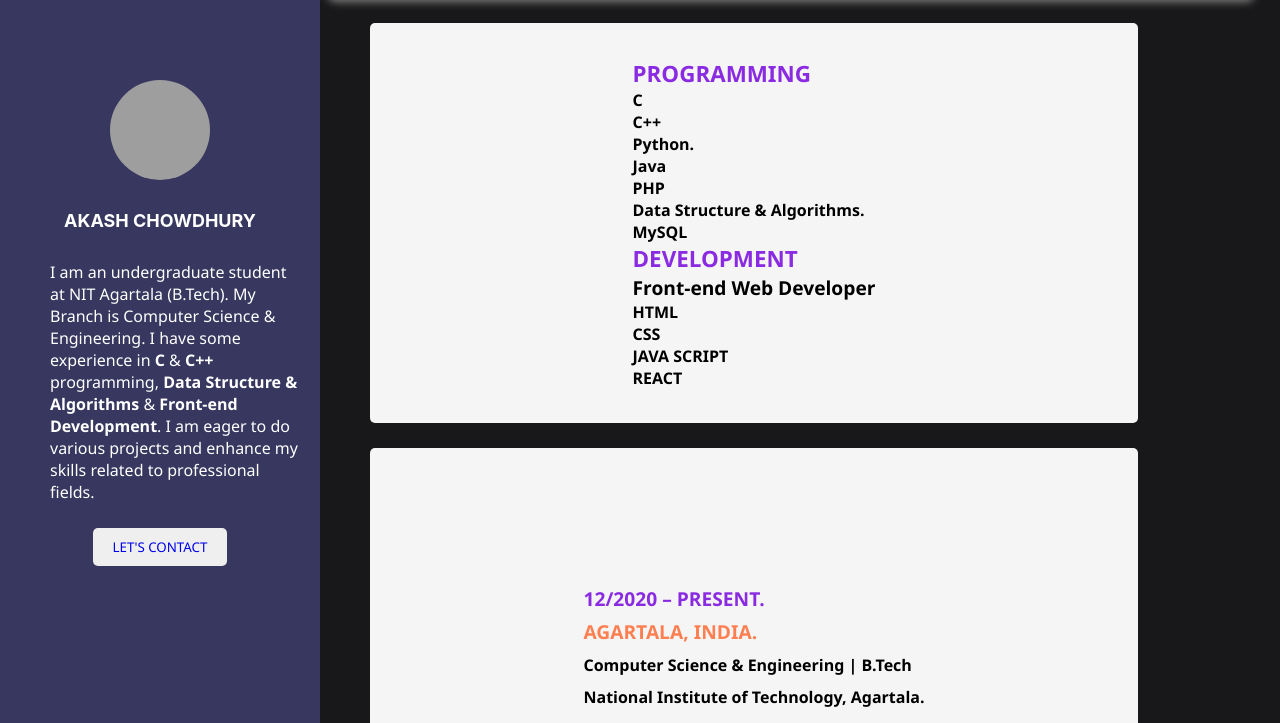
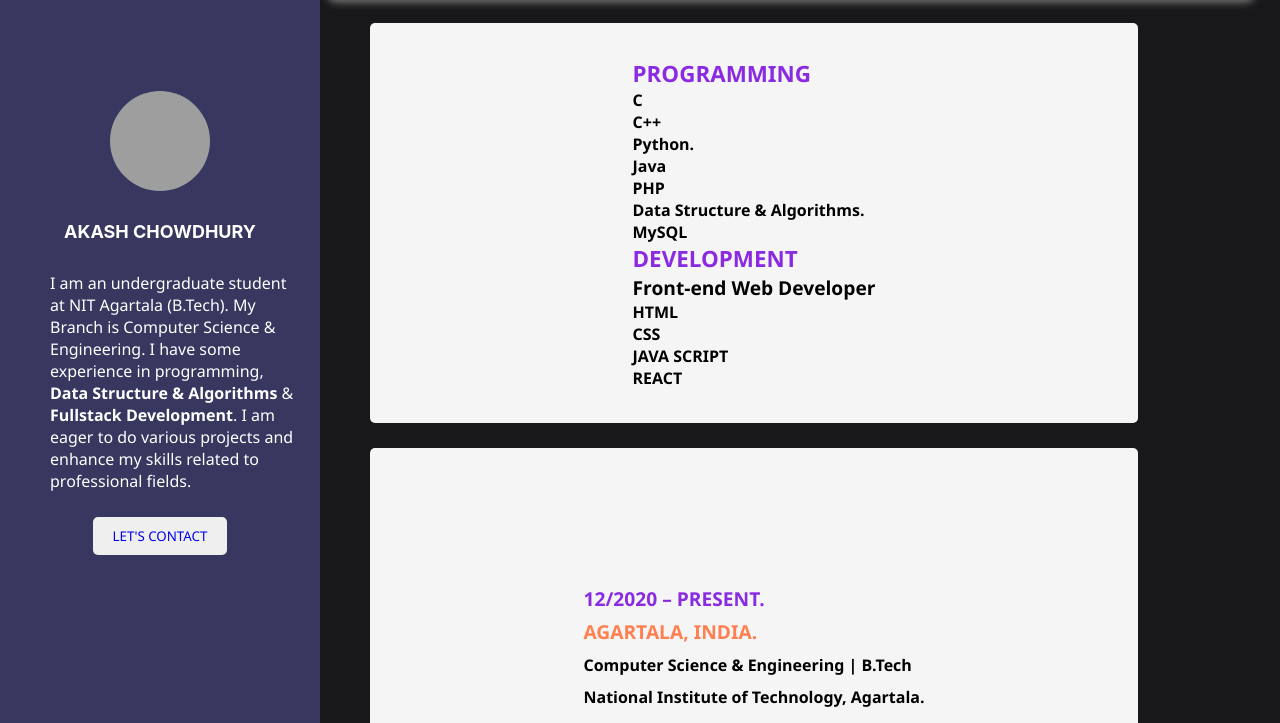
Before and after one commit to Akash-Chowdhury/my-resume, a plain HTML site: page index.html in a window 1280 px wide. Shown: the part 77-800 px from the top of the page. Drawn offline with Linux system fonts and the light colour scheme; grey boxes are pictures that could not be loaded.

Commit message:
Update index.html

```diff
--- a/index.html
+++ b/index.html
@@ -13,7 +13,7 @@
             <img src="profile.jpg" alt="Profile Picture">
             <h1 class="name">AKASH CHOWDHURY</h1>
             <p class="bio">
-                I am an undergraduate student at NIT Agartala (B.Tech). My Branch is Computer Science & Engineering. I have some experience in <b>C</b> & <b>C++</b> programming, <b>Data Structure & Algorithms</b> & <b>Front-end Development</b>. I am eager to do various projects and enhance my skills related to professional fields.
+                I am an undergraduate student at NIT Agartala (B.Tech). My Branch is Computer Science & Engineering. I have some experience in programming, <b>Data Structure & Algorithms</b> & <b>Fullstack Development</b>. I am eager to do various projects and enhance my skills related to professional fields.
             </p>
             <button class="btn"><a href="#contact">LET'S CONTACT</a></button>
         </div>
```
